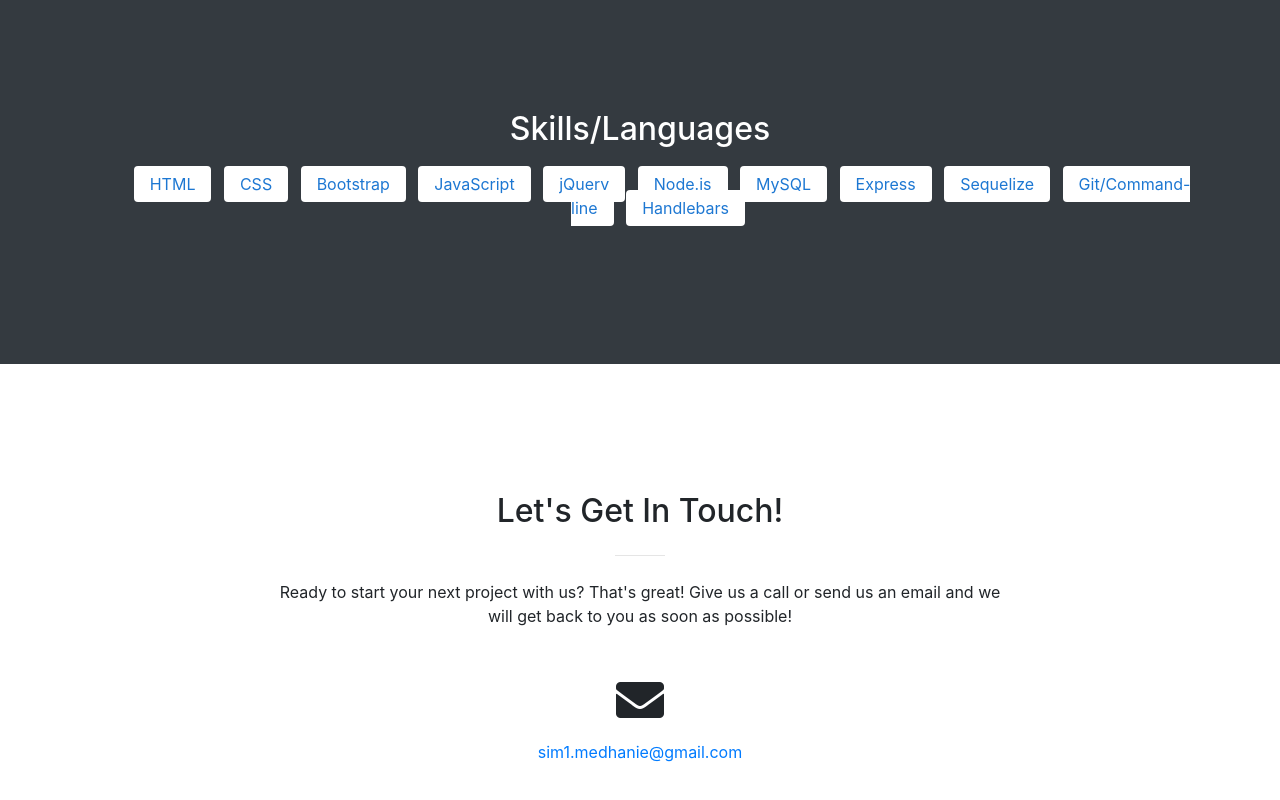
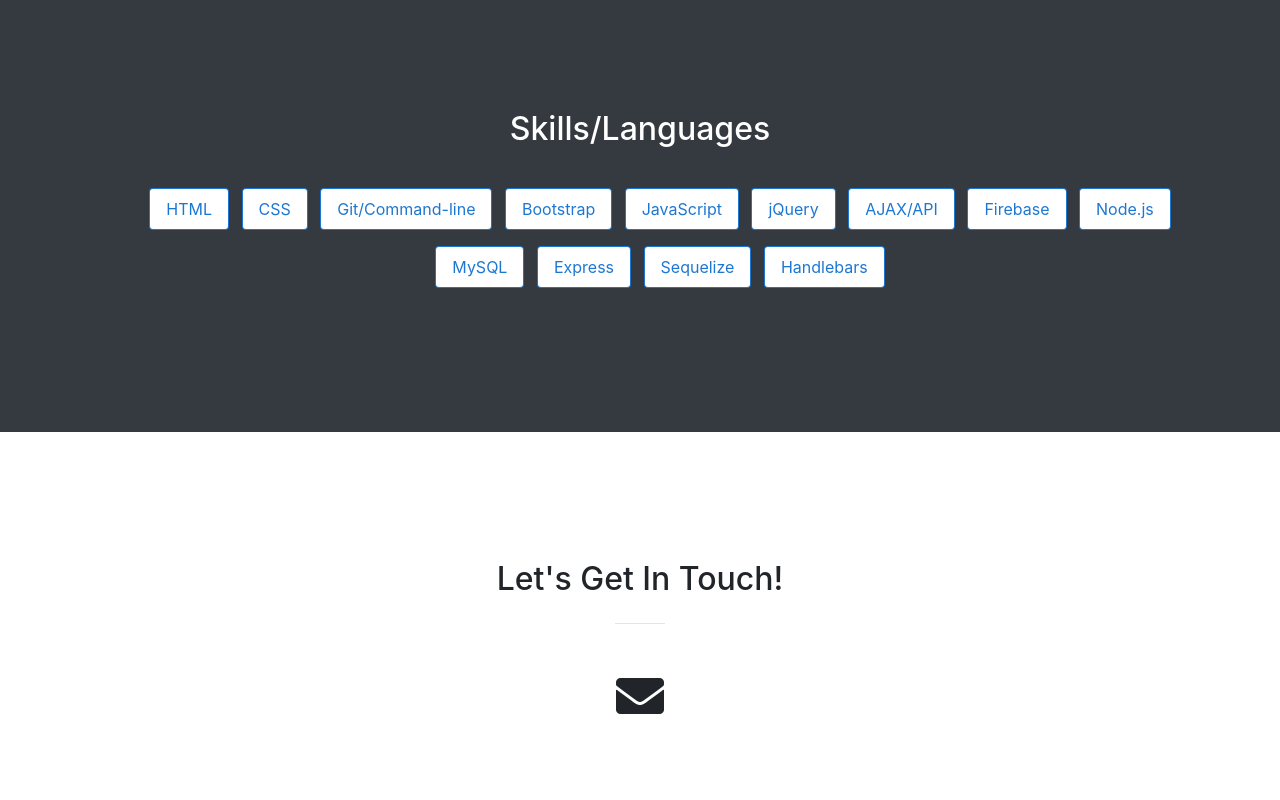
Before and after one commit to MoChips2/simone-portfolio, a website with bundled scripts: page index.html in a window 1280 px wide. Shown: the part 2300-3100 px from the top of the page. Built offline with nearby package versions, Linux system fonts and the light colour scheme; files whose address does not match are found by name.

Commit message:
small changes

```diff
--- a/css/creative.css
+++ b/css/creative.css
@@ -321,4 +321,5 @@ header.masthead p {
 .li-skills {
   color: #0066cce3;
   background: white;
+  border: #0066cce3 solid 1px;
 }
--- a/index.html
+++ b/index.html
@@ -133,7 +133,7 @@
             </a>
           </div>
           <div class="col-lg-4 col-sm-6">
-            <a class="portfolio-box" href="img/portfolio/fullsize/2.jpg">
+            <a class="portfolio-box" href="https://mochips2.github.io/TriviaGame/">
               <img class="img-fluid" src="img/portfolio/thumbnails/2.jpg" alt="">
               <div class="portfolio-box-caption">
                 <div class="portfolio-box-caption-content">
@@ -148,7 +148,7 @@
             </a>
           </div>
           <div class="col-lg-4 col-sm-6">
-            <a class="portfolio-box" href="img/portfolio/fullsize/3.jpg">
+            <a class="portfolio-box" href="https://github.com/MoChips2/bamazon">
               <img class="img-fluid" src="img/portfolio/thumbnails/3.jpg" alt="">
               <div class="portfolio-box-caption">
                 <div class="portfolio-box-caption-content">
@@ -163,7 +163,7 @@
             </a>
           </div>
           <div class="col-lg-4 col-sm-6">
-            <a class="portfolio-box" href="img/portfolio/fullsize/4.jpg">
+            <a class="portfolio-box" href="https://mochips2.github.io/Giftastic/">
               <img class="img-fluid" src="img/portfolio/thumbnails/4.jpg" alt="">
               <div class="portfolio-box-caption">
                 <div class="portfolio-box-caption-content">
@@ -178,7 +178,7 @@
             </a>
           </div>
           <div class="col-lg-4 col-sm-6">
-            <a class="portfolio-box" href="img/portfolio/fullsize/5.jpg">
+            <a class="portfolio-box" href="https://mochips2.github.io/Group_Project_1/">
               <img class="img-fluid" src="img/portfolio/thumbnails/5.jpg" alt="">
               <div class="portfolio-box-caption">
                 <div class="portfolio-box-caption-content">
@@ -193,7 +193,7 @@
             </a>
           </div>
           <div class="col-lg-4 col-sm-6">
-            <a class="portfolio-box" href="img/portfolio/fullsize/6.jpg">
+            <a class="portfolio-box" href="https://stark-atoll-24046.herokuapp.com/">
               <img class="img-fluid" src="img/portfolio/thumbnails/6.jpg" alt="">
               <div class="portfolio-box-caption">
                 <div class="portfolio-box-caption-content">
@@ -214,18 +214,20 @@
     <section class="bg-dark text-white">
       <div class="container text-center">
         <h2 class="mb-4">Skills/Languages</h2>
-        <ul class="ul-skills">
-          <li class="d-inline px-3 py-2 mx-1 my-4 rounded li-skills">HTML</li>
-          <li class="d-inline px-3 py-2 mx-1 my-4 rounded li-skills">CSS</li>
-          <li class="d-inline px-3 py-2 mx-1 my-4 rounded li-skills">Bootstrap</li>
-          <li class="d-inline px-3 py-2 mx-1 my-4 rounded li-skills">JavaScript</li>
-          <li class="d-inline px-3 py-2 mx-1 my-4 rounded li-skills">jQuery</li>
-          <li class="d-inline px-3 py-2 mx-1 my-4 rounded li-skills">Node.js</li>
-          <li class="d-inline px-3 py-2 mx-1 my-4 rounded li-skills">MySQL</li>
-          <li class="d-inline px-3 py-2 mx-1 my-4 rounded li-skills">Express</li>
-          <li class="d-inline px-3 py-2 mx-1 my-4 rounded li-skills">Sequelize</li>
-          <li class="d-inline px-3 py-2 mx-1 my-4 rounded li-skills">Git/Command-line</li>
-          <li class="d-inline px-3 py-2 mx-1 my-4 rounded li-skills">Handlebars</li>
+        <ul class="line-inline">
+          <li class="list-inline-item px-3 py-2 mx-1 mt-3 rounded li-skills">HTML</li>
+          <li class="list-inline-item px-3 py-2 mx-1 mt-3 rounded li-skills">CSS</li>
+          <li class="list-inline-item px-3 py-2 mx-1 mt-3 rounded li-skills">Git/Command-line</li>
+          <li class="list-inline-item px-3 py-2 mx-1 mt-3 rounded li-skills">Bootstrap</li>
+          <li class="list-inline-item px-3 py-2 mx-1 mt-3 rounded li-skills">JavaScript</li>
+          <li class="list-inline-item px-3 py-2 mx-1 mt-3 rounded li-skills">jQuery</li>
+          <li class="list-inline-item px-3 py-2 mx-1 mt-3 rounded li-skills">AJAX/API</li>
+          <li class="list-inline-item px-3 py-2 mx-1 mt-3 rounded li-skills">Firebase</li>
+          <li class="list-inline-item px-3 py-2 mx-1 mt-3 rounded li-skills">Node.js</li>
+          <li class="list-inline-item px-3 py-2 mx-1 mt-3 rounded li-skills">MySQL</li>
+          <li class="list-inline-item px-3 py-2 mx-1 mt-3 rounded li-skills">Express</li>
+          <li class="list-inline-item px-3 py-2 mx-1 mt-3 rounded li-skills">Sequelize</li>
+          <li class="list-inline-item px-3 py-2 mx-1 mt-3 rounded li-skills">Handlebars</li>
         </ul>
       </div>
     </section>
@@ -236,14 +238,12 @@
           <div class="col-lg-8 mx-auto text-center">
             <h2 class="section-heading">Let's Get In Touch!</h2>
             <hr class="my-4">
-            <p class="mb-5">Ready to start your next project with us? That's great! Give us a call or send us an email and we will get back to you as soon as possible!</p>
+            <p class="mb-5"></p>
           </div>
         </div>
           <div class="col-lg-12 mr-auto text-center">
             <i class="fas fa-envelope fa-3x mb-3 sr-contact-2"></i>
-            <p>
-              <a href="mailto:your-email@your-domain.com">sim1.medhanie@gmail.com</a>
-            </p>
+
           </div>
         </div>
       </div>
```
